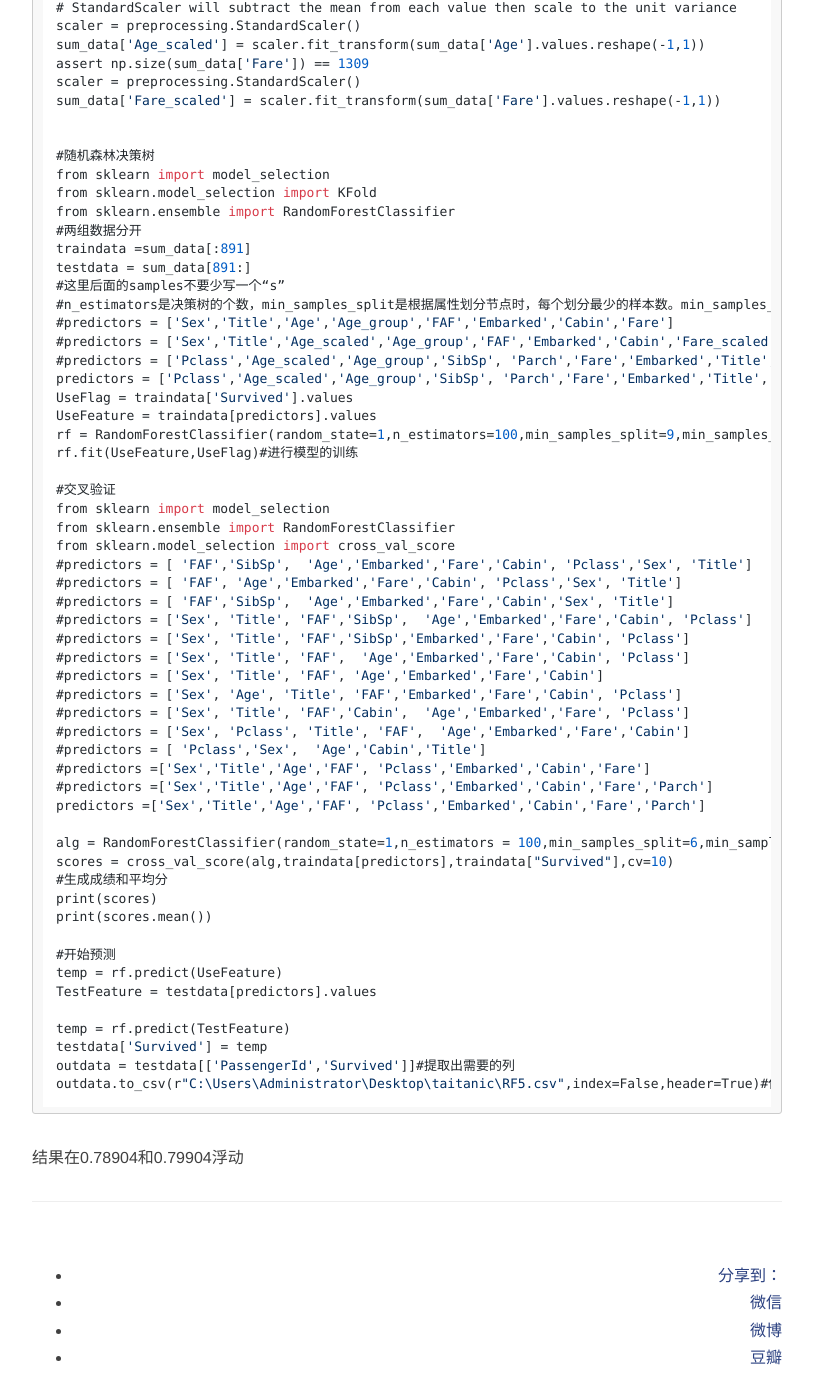
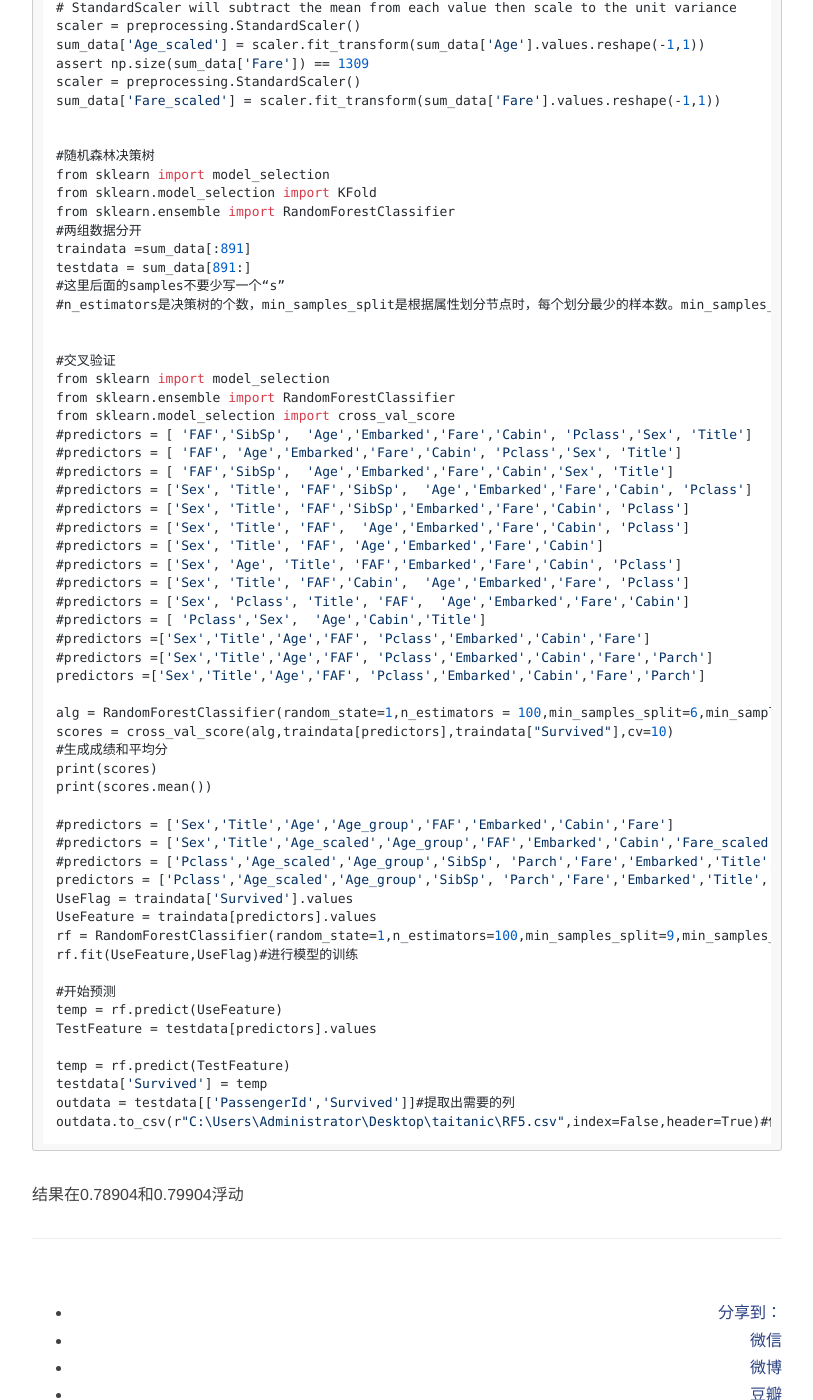
Before and after one commit to cyc19950621/cyc19950621.github.io, a Jekyll site: the page built from _posts/2019-04-03-titanic.md, in a window 1280 px wide and 1400 px high, scrolled down 5477 px. Shown: the whole window, without its empty margins (233-1046 px from the left). Built offline with Jekyll 4.4.1, drawn with Linux system fonts in a browser that asks for light colours; nearby versions of some CDN libraries; comment, search, counter and statistics services are not loaded; part of the change alters nothing that is shown.

Commit message:
Update 2019-04-03-titanic.md

```diff
--- a/_posts/2019-04-03-titanic.md
+++ b/_posts/2019-04-03-titanic.md
@@ -298,14 +298,7 @@ traindata =sum_data[:891]
 testdata = sum_data[891:]
 #这里后面的samples不要少写一个“s”
 #n_estimators是决策树的个数，min_samples_split是根据属性划分节点时，每个划分最少的样本数。min_samples_leaf:叶子节点最少的样本数。
-#predictors = ['Sex','Title','Age','Age_group','FAF','Embarked','Cabin','Fare']
-#predictors = ['Sex','Title','Age_scaled','Age_group','FAF','Embarked','Cabin','Fare_scaled']
-#predictors = ['Pclass','Age_scaled','Age_group','SibSp', 'Parch','Fare','Embarked','Title','Cabin','FAF','Sex']
-predictors = ['Pclass','Age_scaled','Age_group','SibSp', 'Parch','Fare','Embarked','Title','Cabin','FAF','Sex']
-UseFlag = traindata['Survived'].values
-UseFeature = traindata[predictors].values
-rf = RandomForestClassifier(random_state=1,n_estimators=100,min_samples_split=9,min_samples_leaf=2)
-rf.fit(UseFeature,UseFlag)#进行模型的训练
+
 
 #交叉验证
 from sklearn import model_selection
@@ -332,6 +325,15 @@ scores = cross_val_score(alg,traindata[predictors],traindata["Survived"],cv=10)
 print(scores)
 print(scores.mean())
 
+#predictors = ['Sex','Title','Age','Age_group','FAF','Embarked','Cabin','Fare']
+#predictors = ['Sex','Title','Age_scaled','Age_group','FAF','Embarked','Cabin','Fare_scaled']
+#predictors = ['Pclass','Age_scaled','Age_group','SibSp', 'Parch','Fare','Embarked','Title','Cabin','FAF','Sex']
+predictors = ['Pclass','Age_scaled','Age_group','SibSp', 'Parch','Fare','Embarked','Title','Cabin','FAF','Sex']#选定特征
+UseFlag = traindata['Survived'].values
+UseFeature = traindata[predictors].values
+rf = RandomForestClassifier(random_state=1,n_estimators=100,min_samples_split=9,min_samples_leaf=2)
+rf.fit(UseFeature,UseFlag)#进行模型的训练
+
 #开始预测
 temp = rf.predict(UseFeature)
 TestFeature = testdata[predictors].values
```
